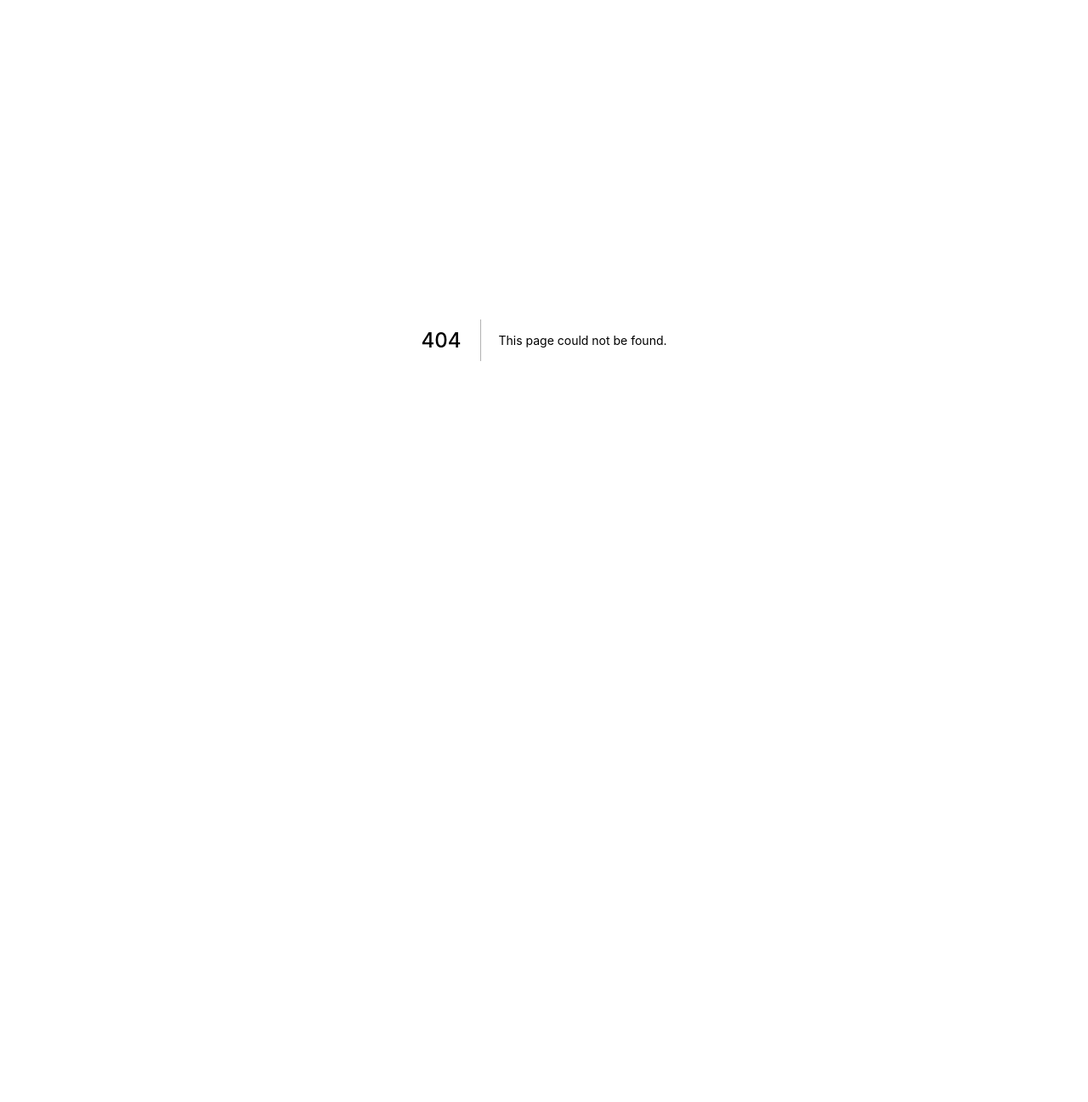
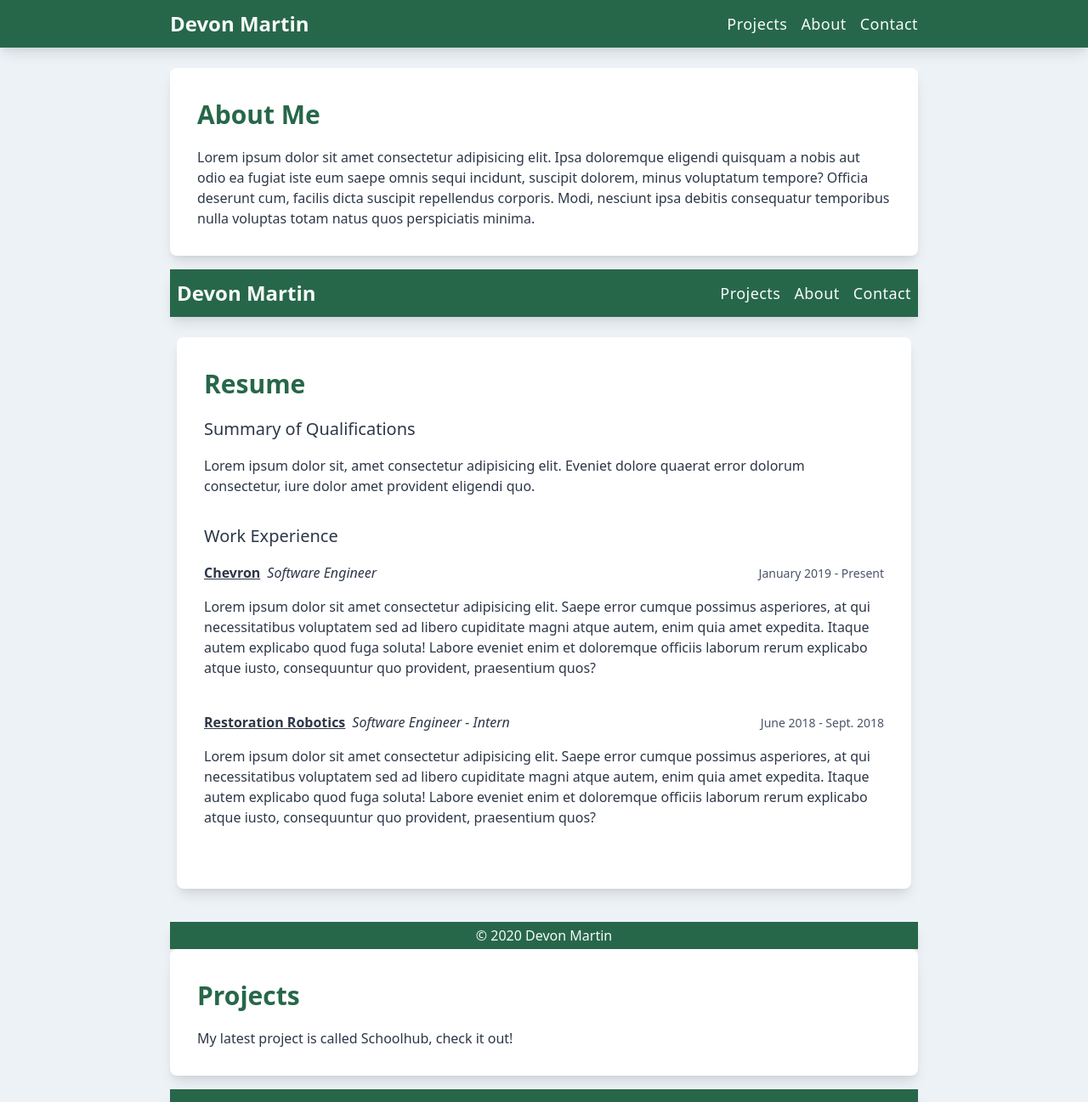
Before and after one commit to devmart10/portfolio-next, a Next.js app: page /single in a window 1280 px wide. Before the commit this address had no page. Shown: the top 1297 px of the page at 85% size. Before the commit the page ends 800 px from the top, so only its background shows below. Built offline with nearby package versions, Linux system fonts and the light colour scheme.

Commit message:
adds initial page

```diff
--- /dev/null
+++ b/pages/single.js
@@ -0,0 +1,28 @@
+import React from "react";
+import Layout from "../src/components/layout";
+import About from "./about";
+import Projects from "./projects";
+import Contact from "./contact";
+import Card from "../src/components/card";
+
+const Single = () => {
+  return (
+    <Layout>
+      <Card title="About Me" href="/about"></Card>
+      <About></About>
+      <Card title="Projects" href="/projects">
+        <p>My latest project is called Schoolhub, check it out!</p>
+      </Card>
+      <Projects></Projects>
+      <Card title="Contact" href="/contact">
+        Contact me via email{" "}
+        <a href="mailto:devmart10@gmail.com" className="underline">
+          devmart10@gmail.com
+        </a>
+      </Card>
+      <Contact></Contact>
+    </Layout>
+  );
+};
+
+export default Single;
```
